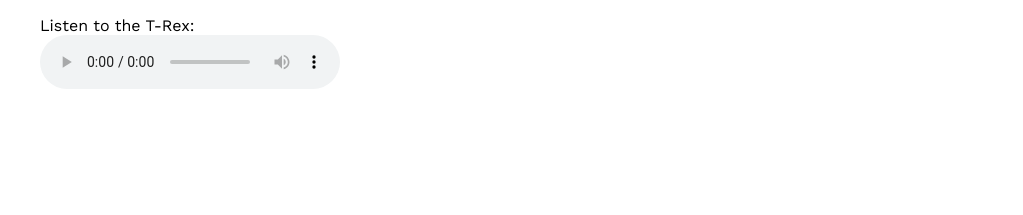
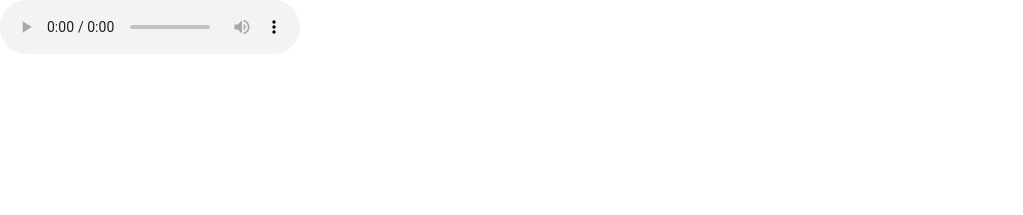
Before and after one commit to pk-rcb/subham.github.io, a plain HTML site: page index.html in a window 1280 px wide. Shown: the top 215 px of the page, without its empty margins (0-1023 px from the left). Drawn offline with nearby package versions, Linux system fonts and the light colour scheme.

Commit message:
Update index.html

```diff
--- a/index.html
+++ b/index.html
@@ -4,7 +4,7 @@
 <head>
   <meta charset="UTF-8">
   <meta name="viewport" content="width=device-width, initial-scale=1.0">
-  <meta http-equiv="X-UA-Compatible" content="ie=edge">
+
   <title>Happy Birthday!!! :)</title>
   <link href="https://fonts.googleapis.com/css?family=Work+Sans:300,400" rel="stylesheet">
   <link rel="shortcut icon" type="image/png" href="img/favicon.png" />
@@ -12,16 +12,10 @@
   >
 </head>
 
-<body>
-<figure>
-    <figcaption>Listen to the T-Rex:</figcaption>
-    <audio
-        controls autoplay
-        src="./hbd.mp3">
-            Your browser does not support the
-            <code>audio</code> element.
-    </audio>
-</figure>
+<body><audio controls>
+  <source src="./hbd.mp3" type="audio/mpeg">
+Your browser does not support the html audio tag.
+</audio>
   <div class="container">
     <div class="one">
 
```
